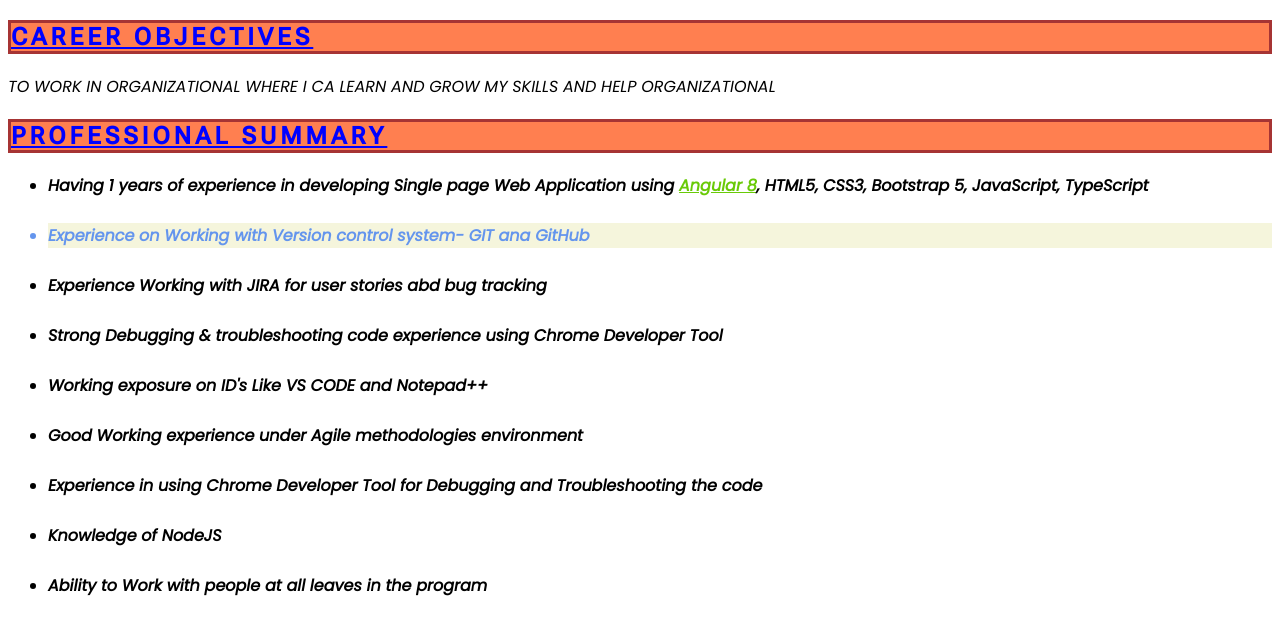
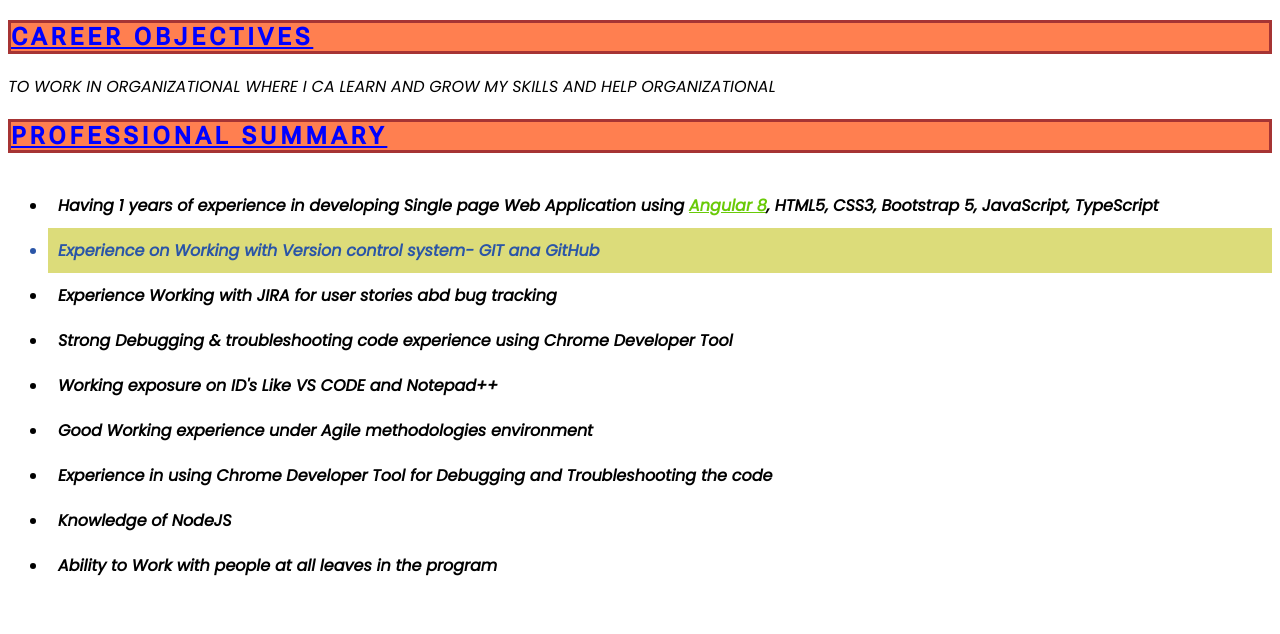
Before and after one commit to payalabhang77/MyProfile, a plain HTML site: page home.html in a window 1280 px wide. Drawn offline with Linux system fonts and the light colour scheme.

Commit message:
Design home page
Design home page

```diff
--- a/home.html
+++ b/home.html
@@ -17,6 +17,8 @@
             text-decoration: underline;
             border-style: solid;
             border-color: rgb(166, 52, 52);
+            margin-bottom: 20px;
+
         }
         .summary{
             color:blue;
@@ -27,20 +29,27 @@
             text-decoration:underline;
             border-style: solid;
             border-color: rgb(166, 52, 52);
+            margin-bottom: 30px;
+            margin-top: 20px;
+
         }
         #angular{
             color: rgb(105, 202, 7);
             text-decoration: underline;
         }
-        .experience{
-            color: cornflowerblue;
-            background-color: beige;
+        #experience{
+            color: rgb(42, 85, 167);
+            background-color: rgb(220, 220, 122);
+
         }
         .summarylist{
             font-family: 'Poppins', sans-serif;
         }
         p{
             font-family: 'Poppins', sans-serif;
+        }
+        .proff-summary{
+           padding: 10px 10px 10px 10px;
         }
     </style>
 </head>
@@ -49,15 +58,15 @@
     <p>TO WORK IN ORGANIZATIONAL WHERE I CA LEARN AND GROW MY SKILLS AND HELP ORGANIZATIONAL</p>
     <h2 class="summary"><strong>Professional Summary</strong></h2>
     <ul class="summarylist">
-       <li><strong>Having 1 years of experience in developing Single page Web Application using <span id="angular"> Angular 8</span>, HTML5, CSS3, Bootstrap 5, JavaScript, TypeScript </strong></li><br>
-       <li class="experience"><strong> Experience on Working with Version control system- GIT ana GitHub</strong></li> <br>
-       <li><strong>Experience Working with JIRA for user stories abd bug tracking</strong></li><br>
-       <li><strong>Strong Debugging & troubleshooting code experience using Chrome Developer Tool</strong></li><br>
-       <li><strong>Working exposure on ID's Like VS CODE and Notepad++</strong></li><br>
-       <li><strong>Good Working experience under Agile methodologies environment</strong></li><br>
-       <li><strong>Experience in using Chrome Developer Tool for Debugging and Troubleshooting the code</strong></li><br>
-       <li><strong>Knowledge of NodeJS</strong></li><br>
-       <li><strong>Ability to Work with people at all leaves in the program</strong></li>
+       <li class="proff-summary"><strong>Having 1 years of experience in developing Single page Web Application using <span id="angular"> Angular 8</span>, HTML5, CSS3, Bootstrap 5, JavaScript, TypeScript </strong></li>
+       <li class="proff-summary" id="experience"><strong> Experience on Working with Version control system- GIT ana GitHub</strong></li>
+       <li class="proff-summary"><strong>Experience Working with JIRA for user stories abd bug tracking</strong></li>
+       <li class="proff-summary"><strong>Strong Debugging & troubleshooting code experience using Chrome Developer Tool</strong></li>
+       <li class="proff-summary"><strong>Working exposure on ID's Like VS CODE and Notepad++</strong></li>
+       <li class="proff-summary"><strong>Good Working experience under Agile methodologies environment</strong></li>
+       <li class="proff-summary"><strong>Experience in using Chrome Developer Tool for Debugging and Troubleshooting the code</strong></li>
+       <li class="proff-summary"><strong>Knowledge of NodeJS</strong></li>
+       <li class="proff-summary"><strong>Ability to Work with people at all leaves in the program</strong></li>
    </ul>
 </body>
 </html>
```
